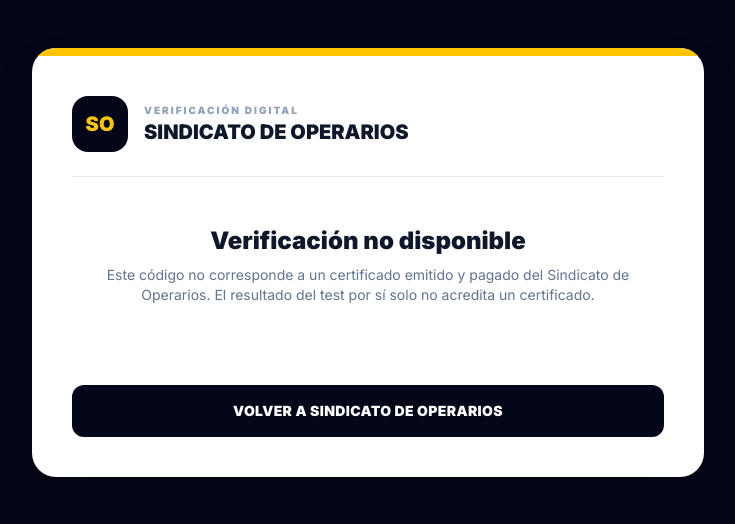
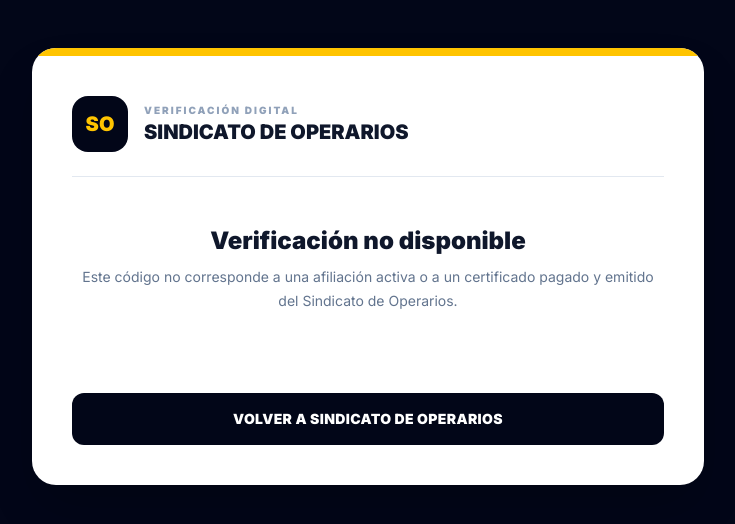
Before and after one commit to AROCA84/-sindicato-operarios, a Next.js app: page /verificar in a window 1280 px wide. Shown: the top 524 px of the page, without its empty margins (272-1007 px from the left). Built offline with nearby package versions, Linux system fonts and the light colour scheme.

Commit message:
Fix certificate verification build and QR flow

```diff
--- a/app/verificar/page.tsx
+++ b/app/verificar/page.tsx
@@ -5,9 +5,6 @@
   searchParams: Promise<{
     afiliado?: string;
     codigo?: string;
-    nombre?: string;
-    curso?: string;
-    resultado?: string;
   }>;
 };
 
@@ -28,52 +25,66 @@
   estado_pago: string;
   estado_emision: string;
   emitido_at: string | null;
+  afiliado_id: string;
 };
 
-async function findAffiliate(numero: string): Promise<Affiliate | null> {
-  const url = process.env.SUPABASE_URL || process.env.NEXT_PUBLIC_SUPABASE_URL;
-  const rawKey = process.env.SUPABASE_SECRET_KEY || process.env.SUPABASE_SERVICE_ROLE_KEY;
-  const key = rawKey?.trim();
+function config() {
+  const url = (process.env.SUPABASE_URL || process.env.NEXT_PUBLIC_SUPABASE_URL)?.replace(/\/$/, "");
+  const raw = process.env.SUPABASE_SECRET_KEY || process.env.SUPABASE_SERVICE_ROLE_KEY;
+  const key = raw?.trim();
+  return { url, key };
+}
+
+function dbHeaders(key: string) {
+  const headers: Record<string, string> = {
+    apikey: key,
+    "Content-Type": "application/json",
+  };
+  if (!key.startsWith("sb_secret_")) headers.Authorization = `Bearer ${key}`;
+  return headers;
+}
+
+async function findAffiliate(numero: string) {
+  const { url, key } = config();
   if (!url || !key || !/^\d+$/.test(numero)) return null;
 
-  const headers: Record<string, string> = { apikey: key, "Content-Type": "application/json" };
-  if (!key.startsWith("sb_secret_")) headers.Authorization = `Bearer ${key}`;
-
   const response = await fetch(
-    `${url.replace(/\/$/, "")}/rest/v1/afiliados?select=id,numero_afiliado,nombre,apellidos,email,activo&numero_afiliado=eq.${encodeURIComponent(numero)}&limit=1`,
-    { headers, cache: "no-store" }
+    `${url}/rest/v1/afiliados?select=id,numero_afiliado,nombre,apellidos,email,activo&numero_afiliado=eq.${encodeURIComponent(numero)}&activo=eq.true&limit=1`,
+    { headers: dbHeaders(key), cache: "no-store" },
   );
   if (!response.ok) return null;
-  const rows = (await response.json()) as Affiliate[];
+  const rows = await response.json() as Affiliate[];
   return rows[0] ?? null;
 }
 
-async function findCertificates(affiliateId: string): Promise<Certificate[]> {
-  const url = process.env.SUPABASE_URL || process.env.NEXT_PUBLIC_SUPABASE_URL;
-  const rawKey = process.env.SUPABASE_SECRET_KEY || process.env.SUPABASE_SERVICE_ROLE_KEY;
-  const key = rawKey?.trim();
-  if (!url || !key) return [];
-
-  const headers: Record<string, string> = { apikey: key, "Content-Type": "application/json" };
-  if (!key.startsWith("sb_secret_")) headers.Authorization = `Bearer ${key}`;
+async function findCertificate(codigo: string) {
+  const { url, key } = config();
+  if (!url || !key || !/^SDO-[A-Z0-9-]+$/i.test(codigo)) return null;
 
   const response = await fetch(
-    `${url.replace(/\/$/, "")}/rest/v1/certificados?select=codigo,curso_id,puntuacion,total,estado_pago,estado_emision,emitido_at&afiliado_id=eq.${encodeURIComponent(affiliateId)}&estado_emision=eq.emitido&estado_pago=eq.pagado&order=emitido_at.desc`,
-    { headers, cache: "no-store" }
+    `${url}/rest/v1/certificados?select=codigo,curso_id,puntuacion,total,estado_pago,estado_emision,emitido_at,afiliado_id&codigo=eq.${encodeURIComponent(codigo)}&estado_pago=eq.pagado&estado_emision=eq.emitido&limit=1`,
+    { headers: dbHeaders(key), cache: "no-store" },
   );
-  if (!response.ok) return [];
-  return (await response.json()) as Certificate[];
+  if (!response.ok) return null;
+  const rows = await response.json() as Certificate[];
+  return rows[0] ?? null;
 }
 
 export default async function VerificationPage({ searchParams }: Props) {
   const params = await searchParams;
-  const afiliado = params.afiliado ?? "";
-  const certificateCode = params.codigo ?? "";
-  const member = afiliado ? await findAffiliate(afiliado) : null;
-  const certificates = member ? await findCertificates(member.id) : [];
+  const afiliadoNumero = params.afiliado ?? "";
+  const codigo = params.codigo ?? "";
 
-  const verifiedMember = member?.activo ? member : null;
-  const certificateMatch = certificateCode ? certificates.find((certificate) => certificate.codigo === certificateCode) : null;
+  const member = afiliadoNumero ? await findAffiliate(afiliadoNumero) : null;
+  const certificate = codigo ? await findCertificate(codigo) : null;
+
+  const certificateOwner =
+    certificate && !member
+      ? await findAffiliateById(certificate.afiliado_id)
+      : member;
+
+  const validAffiliate = Boolean(member?.activo);
+  const validCertificate = Boolean(certificate && certificateOwner?.activo);
 
   return (
     <main className="min-h-screen bg-slate-950 px-5 py-12 text-white">
@@ -89,64 +100,39 @@
               </div>
             </div>
 
-            {verifiedMember ? (
-              <div className="pt-8">
+            {validCertificate && certificate && certificateOwner ? (
+              <section className="pt-8">
+                <div className="rounded-2xl border-2 border-emerald-600 bg-emerald-50 p-5 text-center">
+                  <p className="text-xs font-black uppercase tracking-[0.18em] text-emerald-700">Certificado verificado</p>
+                  <p className="mt-2 text-4xl font-black text-emerald-700">VÁLIDO ✓</p>
+                </div>
+                <div className="mt-7 grid gap-5 sm:grid-cols-2">
+                  <div><p className="text-[10px] font-black uppercase tracking-wider text-slate-400">Titular</p><p className="mt-1 text-lg font-black">{certificateOwner.nombre} {certificateOwner.apellidos}</p></div>
+                  <div><p className="text-[10px] font-black uppercase tracking-wider text-slate-400">Nº de afiliado</p><p className="mt-1 text-lg font-black">{certificateOwner.numero_afiliado}</p></div>
+                </div>
+                <div className="mt-7 space-y-4">
+                  <div><p className="text-[10px] font-black uppercase tracking-wider text-slate-400">Formación</p><p className="mt-1 font-bold">{getCourse(certificate.curso_id)?.title ?? certificate.curso_id}</p></div>
+                  <div><p className="text-[10px] font-black uppercase tracking-wider text-slate-400">Resultado</p><p className="mt-1 font-black text-emerald-700">APTO · {certificate.puntuacion}/{certificate.total}</p></div>
+                  <div><p className="text-[10px] font-black uppercase tracking-wider text-slate-400">Código de verificación</p><p className="mt-1 font-black">{certificate.codigo}</p></div>
+                </div>
+              </section>
+            ) : validAffiliate && member ? (
+              <section className="pt-8">
                 <div className="rounded-2xl border-2 border-emerald-600 bg-emerald-50 p-5 text-center">
                   <p className="text-xs font-black uppercase tracking-[0.18em] text-emerald-700">Afiliación verificada</p>
                   <p className="mt-2 text-4xl font-black text-emerald-700">VÁLIDA ✓</p>
                 </div>
-
                 <div className="mt-7 grid gap-5 sm:grid-cols-2">
-                  <div>
-                    <p className="text-[10px] font-black uppercase tracking-wider text-slate-400">Titular</p>
-                    <p className="mt-1 text-lg font-black">{verifiedMember.nombre} {verifiedMember.apellidos}</p>
-                  </div>
-                  <div>
-                    <p className="text-[10px] font-black uppercase tracking-wider text-slate-400">Nº de afiliado</p>
-                    <p className="mt-1 text-lg font-black">{verifiedMember.numero_afiliado}</p>
-                  </div>
+                  <div><p className="text-[10px] font-black uppercase tracking-wider text-slate-400">Titular</p><p className="mt-1 text-lg font-black">{member.nombre} {member.apellidos}</p></div>
+                  <div><p className="text-[10px] font-black uppercase tracking-wider text-slate-400">Nº de afiliado</p><p className="mt-1 text-lg font-black">{member.numero_afiliado}</p></div>
                 </div>
-
-                <div className="mt-8">
-                  <h2 className="text-lg font-black uppercase">Certificados verificados</h2>
-                  {certificates.length > 0 ? (
-                    <div className="mt-4 space-y-3">
-                      {certificates.map((certificate) => {
-                        const course = getCourse(certificate.curso_id);
-                        return (
-                          <div key={certificate.codigo} className="rounded-2xl border border-slate-200 bg-slate-50 p-4">
-                            <p className="font-black">{course?.title ?? certificate.curso_id}</p>
-                            <p className="mt-1 text-sm text-slate-500">Código: <span className="font-bold text-slate-700">{certificate.codigo}</span></p>
-                            <p className="mt-1 text-sm text-slate-500">Resultado: <span className="font-bold text-emerald-700">APTO · {certificate.puntuacion}/{certificate.total}</span></p>
-                          </div>
-                        );
-                      })}
-                    </div>
-                  ) : (
-                    <p className="mt-3 rounded-xl bg-slate-50 p-4 text-sm text-slate-500">No hay certificados emitidos asociados a este número de afiliado.</p>
-                  )}
-                </div>
-
-                <p className="mt-8 text-xs leading-5 text-slate-500">La información de esta página se consulta directamente en el registro del Sindicato de Operarios. No muestra datos privados como contraseña o información de pago.</p>
-              </div>
-            ) : certificateMatch ? (
-              <div className="pt-8">
-                <div className="rounded-2xl border-2 border-emerald-600 bg-emerald-50 p-5 text-center">
-                  <p className="text-xs font-black uppercase tracking-[0.18em] text-emerald-700">Certificado verificado</p>
-                  <p className="mt-2 text-4xl font-black text-emerald-700">VÁLIDO ✓</p>
-                </div>
-                <div className="mt-7 space-y-4">
-                  <div><p className="text-[10px] font-black uppercase tracking-wider text-slate-400">Titular</p><p className="mt-1 text-xl font-black">{verifiedMember?.nombre} {verifiedMember?.apellidos}</p></div>
-                  <div><p className="text-[10px] font-black uppercase tracking-wider text-slate-400">Formación</p><p className="mt-1 font-bold">{getCourse(certificateMatch.curso_id)?.title ?? certificateMatch.curso_id}</p></div>
-                  <div><p className="text-[10px] font-black uppercase tracking-wider text-slate-400">Resultado</p><p className="mt-1 font-black text-emerald-700">APTO · {certificateMatch.puntuacion}/{certificateMatch.total}</p></div>
-                  <div><p className="text-[10px] font-black uppercase tracking-wider text-slate-400">Código</p><p className="mt-1 font-black">{certificateMatch.codigo}</p></div>
-                </div>
-              </div>
+                <p className="mt-7 rounded-xl bg-slate-50 p-4 text-sm text-slate-500">Este QR verifica la afiliación activa. Los certificados se verifican mediante su código de certificado.</p>
+              </section>
             ) : (
-              <div className="py-12 text-center">
+              <section className="py-12 text-center">
                 <p className="text-2xl font-black">Verificación no disponible</p>
-                <p className="mt-2 text-sm text-slate-500">Este código no corresponde a un certificado emitido y pagado del Sindicato de Operarios. El resultado del test por sí solo no acredita un certificado.</p>
-              </div>
+                <p className="mt-2 text-sm leading-6 text-slate-500">Este código no corresponde a una afiliación activa o a un certificado pagado y emitido del Sindicato de Operarios.</p>
+              </section>
             )}
 
             <Link href="/" className="mt-8 block rounded-xl bg-slate-950 px-5 py-4 text-center text-sm font-black uppercase tracking-wide text-white">Volver a Sindicato de Operarios</Link>
@@ -156,3 +142,16 @@
     </main>
   );
 }
+
+async function findAffiliateById(id: string) {
+  const { url, key } = config();
+  if (!url || !key) return null;
+
+  const response = await fetch(
+    `${url}/rest/v1/afiliados?select=id,numero_afiliado,nombre,apellidos,email,activo&id=eq.${encodeURIComponent(id)}&activo=eq.true&limit=1`,
+    { headers: dbHeaders(key), cache: "no-store" },
+  );
+  if (!response.ok) return null;
+  const rows = await response.json() as Affiliate[];
+  return rows[0] ?? null;
+}
```
